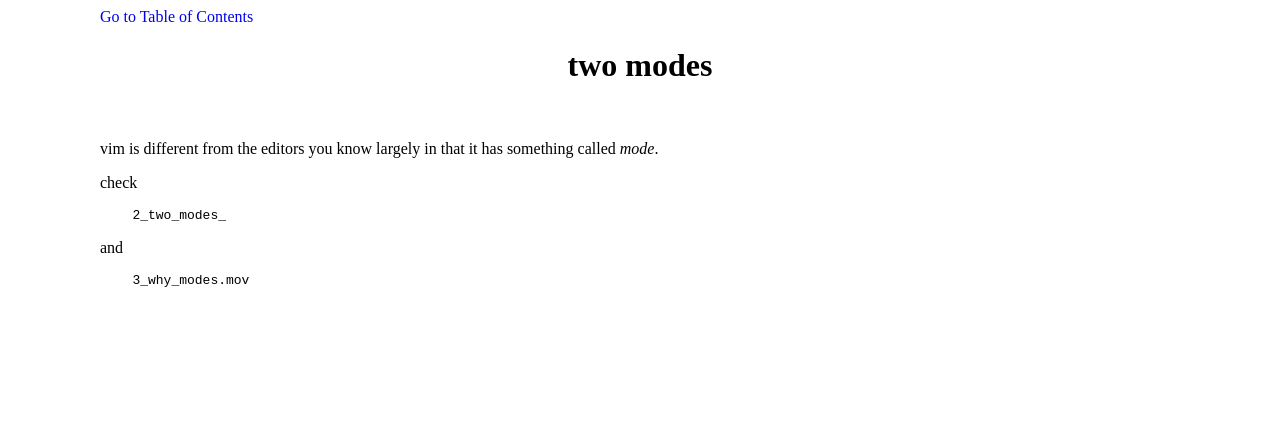
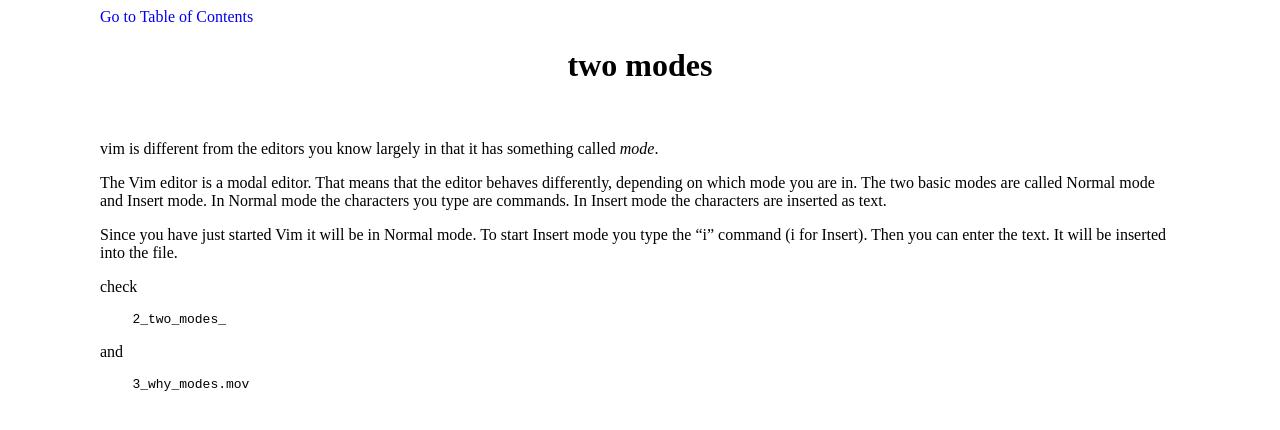
Before and after one commit to happypeter/LGCB, a Jekyll site: the page built from book/vim_twomodes.md, in a window 1280 px wide. Shown: the top 430 px of the page. Built offline with Jekyll 4.4.1, drawn with Linux system fonts in a browser that asks for light colours; Markdown is read by kramdown in place of the engine named in the settings.

Commit message:
from usr_doc.txt

```diff
--- a/book/vim_twomodes.md
+++ b/book/vim_twomodes.md
@@ -4,6 +4,15 @@ title: two modes
 ---
 vim is different from the editors you know largely in that it has something
 called _mode_.
+
+The Vim editor is a modal editor.  That means that the editor behaves
+differently, depending on which mode you are in.  The two basic modes are
+called Normal mode and Insert mode.  In Normal mode the characters you type
+are commands.  In Insert mode the characters are inserted as text.
+
+   Since you have just started Vim it will be in Normal mode.  To start Insert
+mode you type the "i" command (i for Insert).  Then you can enter
+the text.  It will be inserted into the file.
 
 check
 
```
